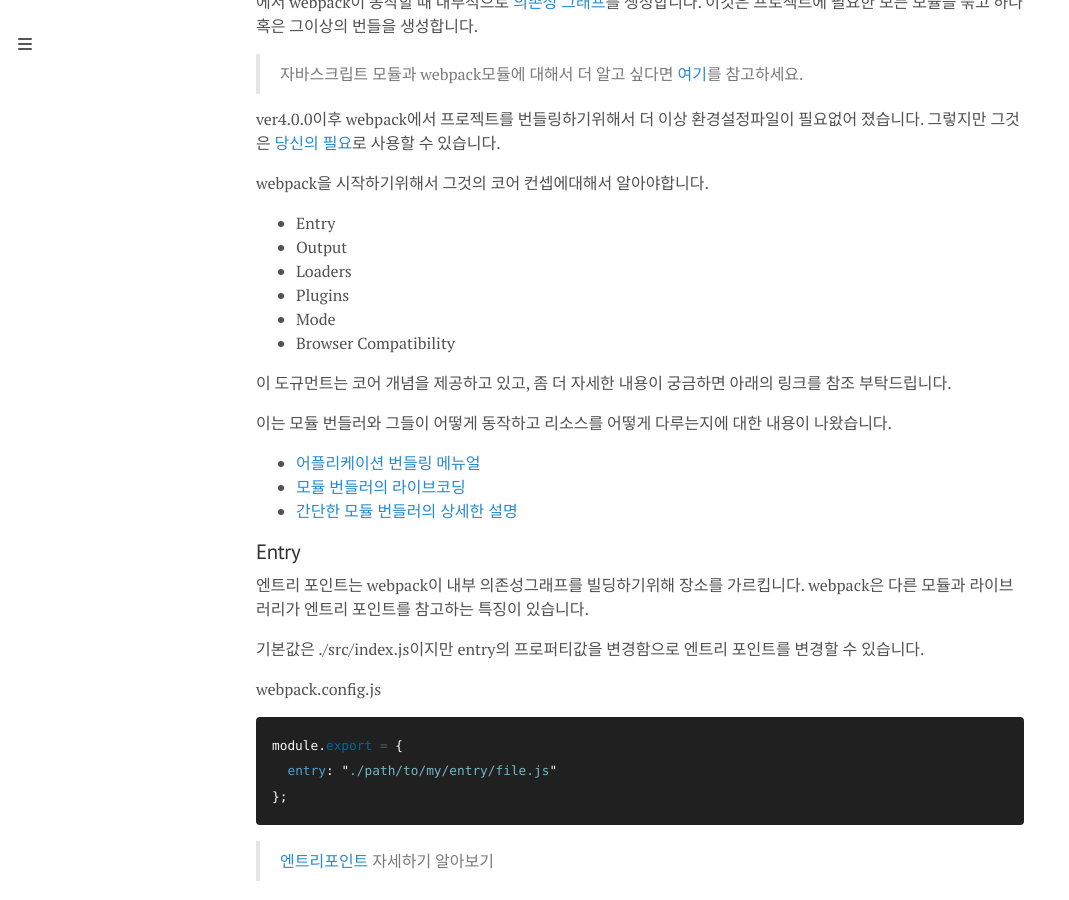
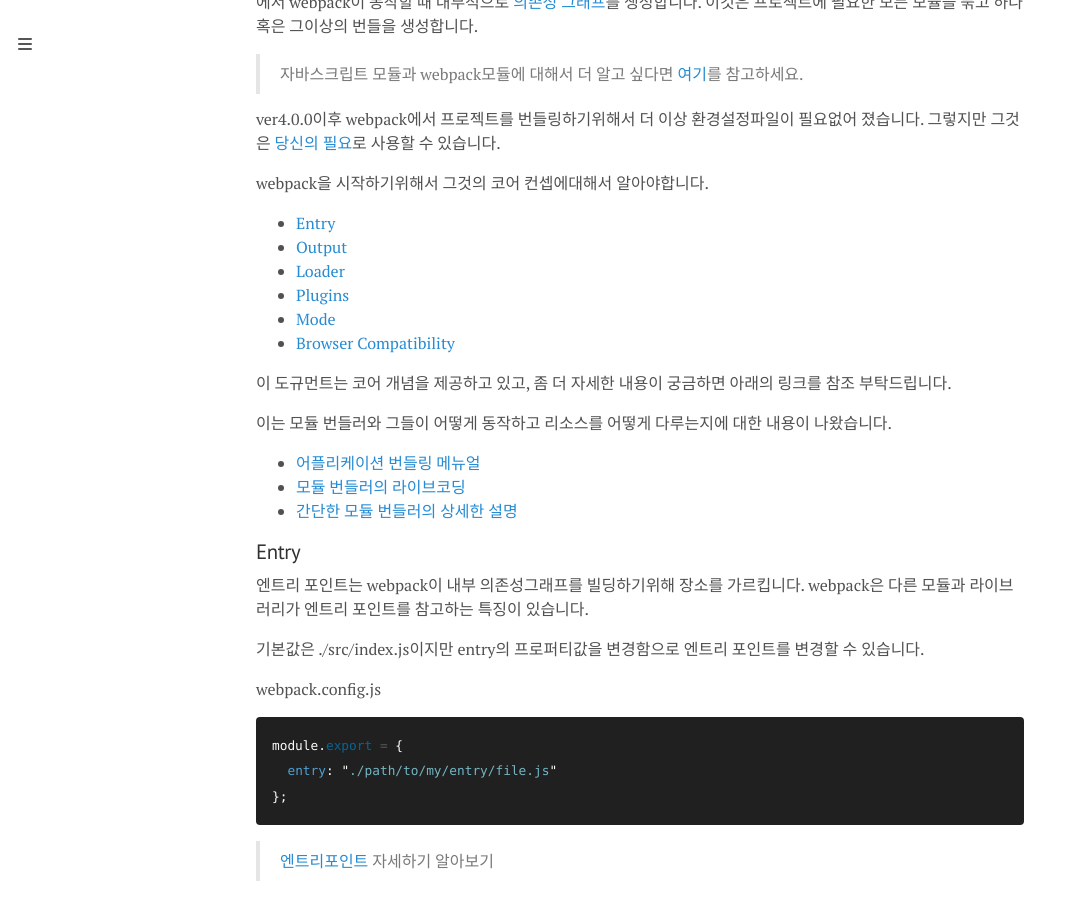
Before and after one commit to austinpark420/austinpark420.github.io, a Jekyll site: the page built from _posts/2019-04-14-webpack_concepts.md, in a window 1280 px wide and 900 px high, scrolled down 308 px. Shown: the whole window, without its empty margins (0-1069 px from the left). Built offline with Jekyll 4.4.1, drawn with Linux system fonts in a browser that asks for light colours; some web fonts are replaced.

Commit message:
edit webpack

````diff
--- a/_posts/2019-04-14-webpack_concepts.md
+++ b/_posts/2019-04-14-webpack_concepts.md
@@ -15,12 +15,12 @@
 
 webpack을 시작하기위해서 그것의 코어 컨셉에대해서 알아야합니다.
 
-- Entry
-- Output
-- Loaders
-- Plugins
-- Mode
-- Browser Compatibility
+- [Entry](#Entry)
+- [Output](#Output)
+- [Loader](#Loader)
+- [Plugins](#Plugins)
+- [Mode](#Mode)
+- [Browser Compatibility](#BrowserCompatibility)
 
 이 도규먼트는 코어 개념을 제공하고 있고, 좀 더 자세한 내용이 궁금하면 아래의 링크를 참조 부탁드립니다.
 
@@ -29,6 +29,8 @@
 - [어플리케이션 번들링 메뉴얼](https://www.youtube.com/watch?v=UNMkLHzofQI)
 - [모듈 번들러의 라이브코딩](https://www.youtube.com/watch?v=Gc9-7PBqOC8)
 - [간단한 모듈 번들러의 상세한 설명](https://github.com/ronami/minipack)
+
+<a name="Entry"></a>
 
 ## Entry
 
@@ -45,6 +47,8 @@
 ```
 
 > [엔트리포인트](https://webpack.js.org/concepts/entry-points/) 자세하기 알아보기
+
+<a name="Output"></a>
 
 ## Output
 
@@ -69,6 +73,8 @@
 위에 예시에서 우리는 output.filename과 output.path 프로퍼티로 webpack에게 번들링될 이름과 위치를 지시했습니다. 이러한 경우 경로 모듈이 루트에 임포트되는지 궁금할 수 있습니다. 이것은 핵심 [Node.js 모듈](https://nodejs.org/api/modules.html)이 파일경로를 조작하는데 사용됩니다.
 
 > output 프로퍼티는 [더 많은 환경설정 기능](https://webpack.js.org/configuration/output/)이 있도 만약 컨셉에 대해서 좀 더 자세히 알고 싶다면 [output 세션](https://webpack.js.org/concepts/output/)을 읽어보는 것을 추천드립니다.
+
+<a name="Loader"></a>
 
 ## Loader
 
@@ -107,6 +113,8 @@
 
 loader에 대해서 더 많은 내용일 궁금하면 [loader 섹션](https://webpack.js.org/concepts/loaders/)을 읽어보시길 추천드립니다.
 
+<a name="Plugins"></a>
+
 ## Plugins
 
 loader가 특정의 타입을 모듈을 변화하는 사용하는 반면, plugins는 자산 매니지먼트 환경변수의 주입 등 번들 최척화하는 것같이 광범위하게 사용될 수 있습니다.
@@ -137,6 +145,8 @@
 
 > 다양한 plugin을 확인하기위해서 [pluins 리스트](https://webpack.js.org/plugins/)를 확인 해보세요.
 
+<a name="Mode"></a>
+
 ## Mode
 
 mode 파라미터를 developmnet, production, none으로 설정합니다. 각각의 환경 응답으로 webpack 빌트인 최적화를 사용할 수 있습니다. 디폴트 값은 production 입니다.
@@ -149,6 +159,8 @@
 
 [mode 환경설정](https://webpack.js.org/configuration/mode/)에 대해서 더 많이 알아보세요.
 
+<a name="BrowserCompatibility"></a>
+
 ## Browser Compatibility
 
 webpack은 [ES5가 호환](https://kangax.github.io/compat-table/es5/)되는 모든 브라우저를 지원합니다.(IE8 이하는 지원하지 않습니다.) webpack은 import()와 require.ensure()을 위해 promise가 필요합니다. 만약 좀 더 오래된 브라우저를 지원하고 싶다면 [폴리필](https://webpack.js.org/guides/shimming/)이 필요합니다.
````
